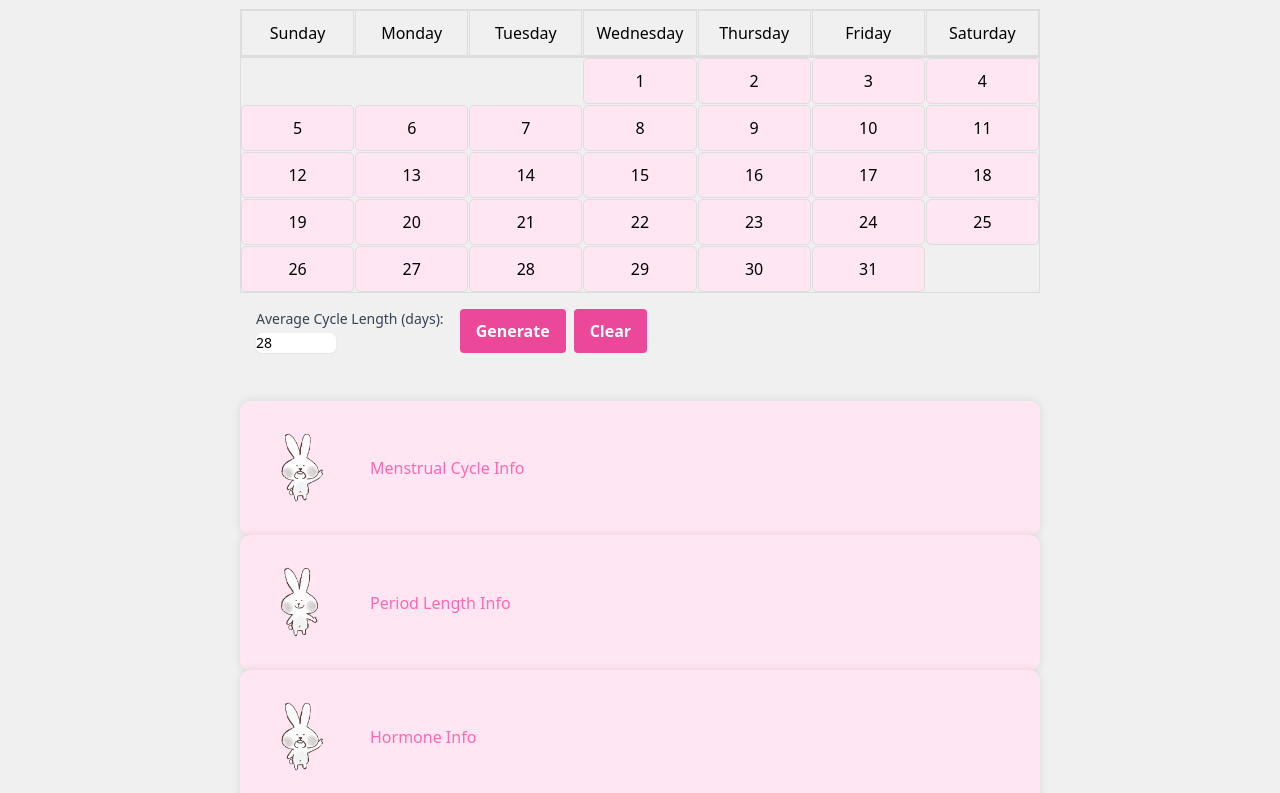
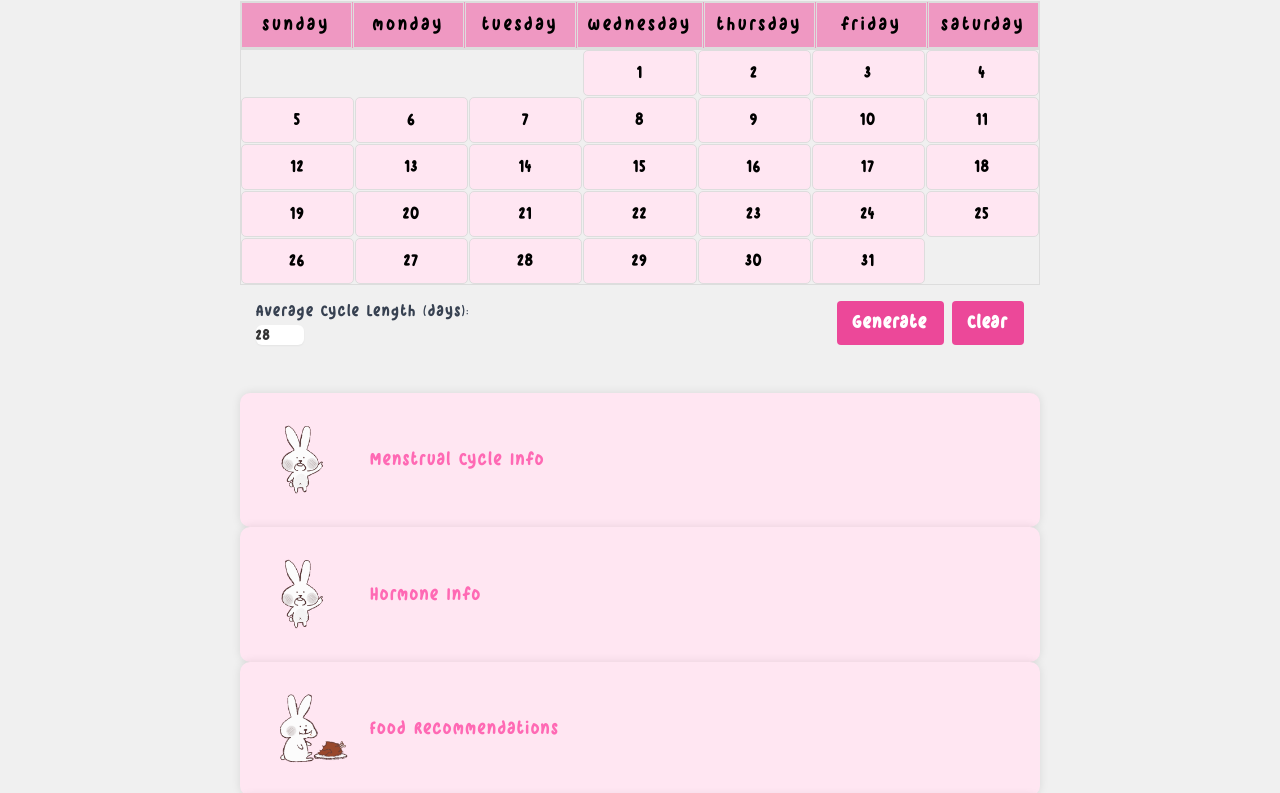
Before and after one commit to elainehua10/sync-her-up, a website: page interactive_calendar.html in a window 1280 px wide. Shown: the part 243-1036 px from the top of the page. Drawn offline with nearby package versions, Linux system fonts and the light colour scheme.

Commit message:
didnt figure out groq so i tried to make it look cuter...

```diff
--- a/interactive_calendar.html
+++ b/interactive_calendar.html
@@ -6,8 +6,17 @@
     <meta name="viewport" content="width=device-width, initial-scale=1.0">
     <title>SyncHerUp</title>
     <script src="https://cdn.tailwindcss.com"></script>
+    <link rel="stylesheet" href="style.css">
     <style>
-        /* Add some basic styling to our calendar */
+
+        body {
+            font-family: 'pink', 'mine';
+            margin: 0;
+            padding: 0;
+            background-color: #ffe6f2;
+            letter-spacing: .1rem;
+        }
+
         .calendar {
             display: grid;
             grid-template-columns: repeat(7, 1fr);
@@ -25,6 +34,7 @@
             color: #000;
             background-color: #ffe6f2;
             border: 1px solid #ddd;
+            letter-spacing: .1rem;
         }
 
         .day:hover {
@@ -47,11 +57,12 @@
             color: white;
             padding: 1rem;
             text-align: center;
+            letter-spacing: .2rem;
         }
 
         .navbar a {
             color: white;
-            margin: 0 1rem;
+            margin: 0 2rem;
             text-decoration: none;
             font-weight: bold;
         }
@@ -80,6 +91,8 @@
         .info-section p {
             color: #666;
             white-space: pre-wrap;
+            font-family: 'mine';
+            font-weight: bold;
         }
 
         .error-message {
@@ -93,7 +106,8 @@
             border: 1px solid #ddd;
             width: 800px;
             margin: 0 auto;
-            background-color: #f0f0f0;
+            background-color: #ef98c2;
+            letter-spacing: .2rem;
         }
 
         .day-of-week {
@@ -112,34 +126,31 @@
         <a href="#about">About</a>
     </div>
     <h1 class="text-3xl text-center p-4" style="color: #ff69b4;">Menstrual Cycle Tracker</h1>
-    <p class="text-lg text-center p-4">Please select the days of your most recent period. You can navigate through the months using the arrow buttons.</p>
+    <p class="text-sm text-center p-4">Please select the days of your most recent period. You can navigate through the months using the arrow buttons.</p>
     <div class="flex justify-between p-4" style="width: 800px; margin: 0 auto;">
         <div class="arrow-button" id="prev-month" style="color: #ff69b4;">&#60;</div>
-        <div id="month-year" style="color: #ff69b4;"></div>
+        <div id="month-year" class="text-3xl" style="color: #ff69b4;"></div>
         <div class="arrow-button" id="next-month" style="color: #ff69b4;">&#62;</div>
     </div>
     <div class="days-of-week">
-        <div class="day-of-week">Sunday</div>
-        <div class="day-of-week">Monday</div>
-        <div class="day-of-week">Tuesday</div>
-        <div class="day-of-week">Wednesday</div>
-        <div class="day-of-week">Thursday</div>
-        <div class="day-of-week">Friday</div>
-        <div class="day-of-week">Saturday</div>
+        <div class="day-of-week">sunday</div>
+        <div class="day-of-week">monday</div>
+        <div class="day-of-week">tuesday</div>
+        <div class="day-of-week">wednesday</div>
+        <div class="day-of-week">thursday</div>
+        <div class="day-of-week">friday</div>
+        <div class="day-of-week">saturday</div>
     </div>
     <div class="calendar" id="calendar"></div>
-    <div class="flex p-4" style="width: 800px; margin: 0 auto;">
-        <div class="mr-4">
-            <label for="cycle-length" class="block text-sm font-medium text-gray-700">Average Cycle Length
-                (days):</label>
-            <input type="number" id="cycle-length"
-                class="mt-1 block w-20 rounded-md border-gray-300 shadow-sm focus:border-pink-500 focus:ring-pink-500 sm:text-sm"
-                value="28" required>
+    <div class="flex justify-between p-4" style="width: 800px; margin: 0 auto;">
+        <div class="input-container">
+            <label for="cycle-length" class="block text-sm font-medium text-gray-700 mr-2">Average Cycle Length (days):</label>
+            <input type="number" id="cycle-length" class="mt-1 block w-12 rounded-md border-gray-300 shadow-sm focus:border-pink-500 focus:ring-pink-500 sm:text-sm" value="28" required>
         </div>
-        <button id="generate-button"
-            class="bg-pink-500 hover:bg-pink-700 text-white font-bold py-2 px-4 rounded">Generate</button>
-        <button id="clear-button"
-            class="bg-pink-500 hover:bg-pink-700 text-white font-bold py-2 px-4 rounded ml-2">Clear</button>
+        <div class="flex justify-end">
+            <button id="generate-button" class="bg-pink-500 hover:bg-pink-700 text-white font-bold py-2 px-4 rounded mr-2">Generate</button>
+            <button id="clear-button" class="bg-pink-500 hover:bg-pink-700 text-white font-bold py-2 px-4 rounded">Clear</button>
+        </div>
     </div>
     <p id="error-message" class="error-message text-lg text-center p-4"></p>
 
@@ -151,30 +162,36 @@
         <p id="menstrual-cycle-info-text"></p>
     </div>
 
-
+<!--
     <div class="info-section" id="period-length-info">
-        <h2 style="display: flex; align-items: center; gap: 10px"></h2style>
+        <h2 style="display: flex; align-items: center; gap: 10px">
+            </h2style>
             <img src="images/up.png" alt="bunny smiling" style="width: 100px; height: auto;">
-            Period Length Info</h2>
+            Period Length Info
+        </h2>
         <p id="period-length-info-text"></p>
     </div>
+-->
 
     <div class="info-section" id="hormone-info">
         <h2 style="display: flex; align-items: center; gap: 10px">
             <img src="images/point.png" alt="bunny pointing" style="width: 100px; height: auto;">
-            Hormone Info</h2>
+            Hormone Info
+        </h2>
         <p id="hormone-info-text"></p>
     </div>
     <div class="info-section" id="food-recommendations">
         <h2 style="display: flex; align-items: center; gap: 10px">
             <img src="images/food.png" alt="bunny eating" style="width: 100px; height: auto;">
-            Food Recommendations</h2>
+            Food Recommendations
+        </h2>
         <p id="food-recommendations-text"></p>
     </div>
     <div class="info-section" id="exercise-recommendations">
         <h2 style="display: flex; align-items: center; gap: 10px">
             <img src="images/exercise.png" alt="bunny exercising" style="width: 100px; height: auto;">
-            Exercise Recommendations</h2>
+            Exercise Recommendations
+        </h2>
         <p id="exercise-recommendations-text"></p>
     </div>
 
@@ -285,7 +302,6 @@
         function generateMenstrualCycleInfo() {
             if (selectedDays.length === 0) {
                 menstrualCycleInfoText.textContent = '';
-                periodLengthInfoText.textContent = '';
                 hormoneInfoText.textContent = '';
                 foodRecommendationsText.textContent = '';
                 exerciseRecommendationsText.textContent = '';
@@ -327,8 +343,7 @@
                 return;
             }
 
-            menstrualCycleInfoText.textContent = `You are on day ${cycleDay} of your menstrual cycle. You are currently in the ${phase}. Your average cycle length is ${cycleLength} days.`;
-            periodLengthInfoText.textContent = `Your period lasted for ${periodLength} days.`;
+            menstrualCycleInfoText.textContent = `You are on day ${cycleDay} of your menstrual cycle. You are currently in the ${phase}. Your previous period lasted for ${periodLength} days and your average cycle length is ${cycleLength} days.`;
 
             if (phase === 'Menstruation') {
                 hormoneInfoText.textContent = 'During menstruation, your estrogen and progesterone levels are at their lowest. Your body is shedding the lining of the uterus, and you may experience symptoms such as cramping, bloating, and mood swings.';
--- /dev/null
+++ b/style.css
@@ -0,0 +1,45 @@
+@font-face {
+    font-family: 'pink';
+    src: url('./fonts/PinkStory-3lO6p.ttf') format('truetype');
+    font-weight: normal;
+    font-style: normal;
+}
+
+@font-face {
+    font-family: 'duck';
+    src: url('./fonts/SmartDuck-pgp8a.ttf') format('truetype');
+    font-weight: normal;
+    font-style: normal;
+}
+
+@font-face {
+    font-family: 'anns';
+    src: url('./fonts/Annshandwriting-MGGB.ttf') format('truetype');
+    font-weight: normal;
+    font-style: normal;
+}
+
+@font-face {
+    font-family: 'edensor';
+    src: url('./fonts/EdensorFree-RpRqe.ttf') format('truetype');
+    font-weight: normal;
+    font-style: normal;
+}
+
+@font-face {
+    font-family: 'mine';
+    src: url('./fonts/MineOhMine-2GDX.ttf') format('truetype');
+    font-weight: normal;
+    font-style: normal;
+}
+
+body {
+    font-family: 'pink', 'duck', 'mine', 'edensor', 'anns';
+    background-color: #ffe4e1;
+    color: #333;
+}
+
+h1 {
+    font-size: 3rem;
+    color: #ff69b4;
+}
```
Also changed, not shown: main_menu.html (+23 -12 lines), fonts/Annshandwriting-MGGB.ttf (added), fonts/EdensorFree-RpRqe.ttf (added), fonts/MineOhMine-2GDX.ttf (added), fonts/PinkStory-3lO6p.ttf (added), fonts/SmartDuck-pgp8a.ttf (added), 1 other file.
